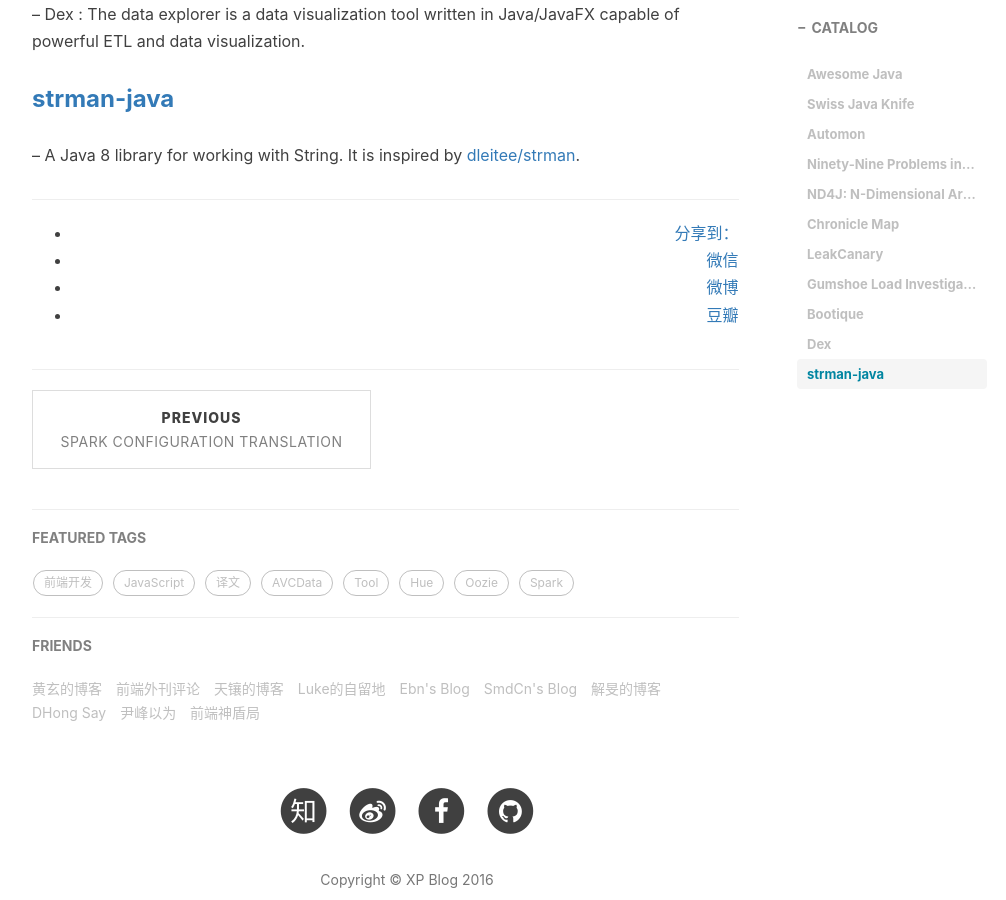
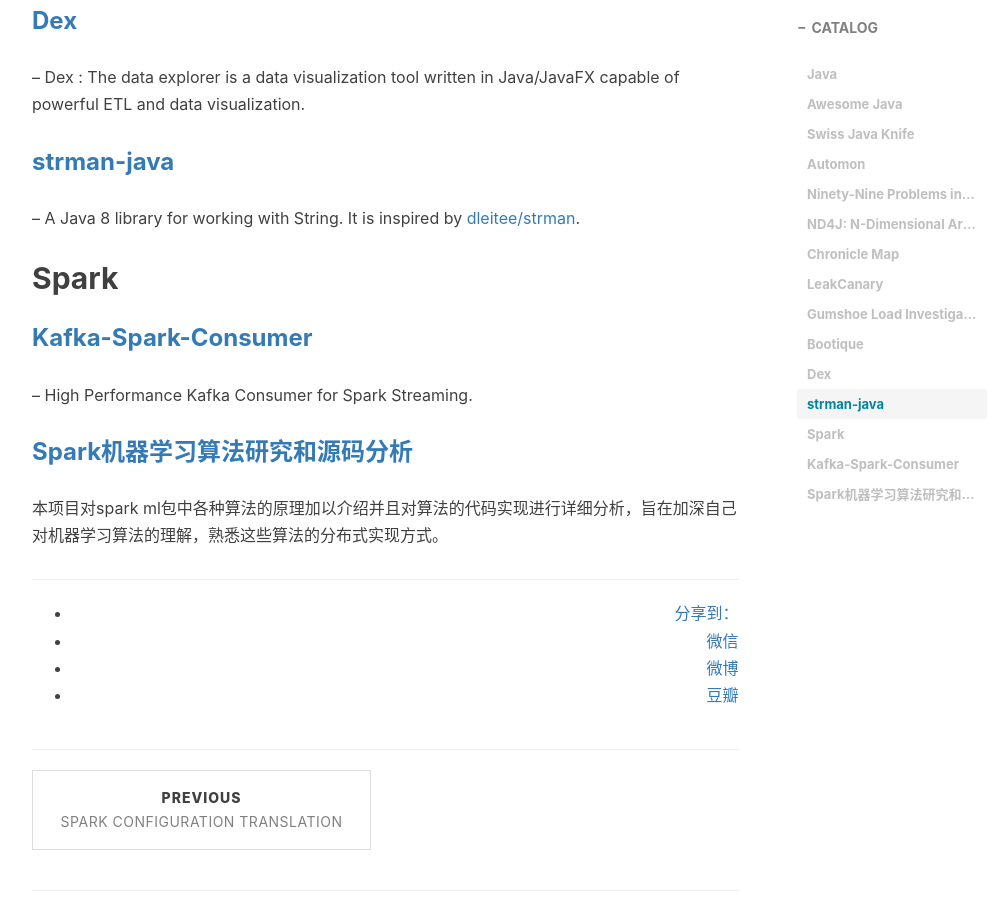
Before and after one commit to shoppingwang/shoppingwang.github.io, a Jekyll site: the page built from _posts/2016-07-19-awesome-resources.markdown, in a window 1280 px wide and 900 px high, scrolled down 4008 px. Shown: the whole window, without its empty margins (233-1239 px from the left). Built offline with Jekyll 4.4.1, drawn with Linux system fonts in a browser that asks for light colours; nearby versions of some CDN libraries; comment, search, counter and statistics services are not loaded.

Commit message:
增加精彩资源汇总

```diff
--- a/_posts/2016-07-19-awesome-resources.markdown
+++ b/_posts/2016-07-19-awesome-resources.markdown
@@ -10,8 +10,11 @@
 tags:
     - Resource
 ---
+{:toc}
 
 > 汇集网络各种资源，包括但不限于框架、类库、软件等等。
+
+## Java
 
 ### [Awesome Java](https://github.com/akullpp/awesome-java)
 --
@@ -106,3 +109,13 @@
 ### [strman-java](https://github.com/shekhargulati/strman-java)
 --
 A Java 8 library for working with String. It is inspired by [dleitee/strman](https://github.com/dleitee/strman).
+
+
+## Spark
+### [Kafka-Spark-Consumer](https://github.com/dibbhatt/kafka-spark-consumer)
+--
+High Performance Kafka Consumer for Spark Streaming.
+
+
+### [Spark机器学习算法研究和源码分析](https://github.com/endymecy/spark-ml-source-analysis)
+本项目对spark ml包中各种算法的原理加以介绍并且对算法的代码实现进行详细分析，旨在加深自己对机器学习算法的理解，熟悉这些算法的分布式实现方式。
```
